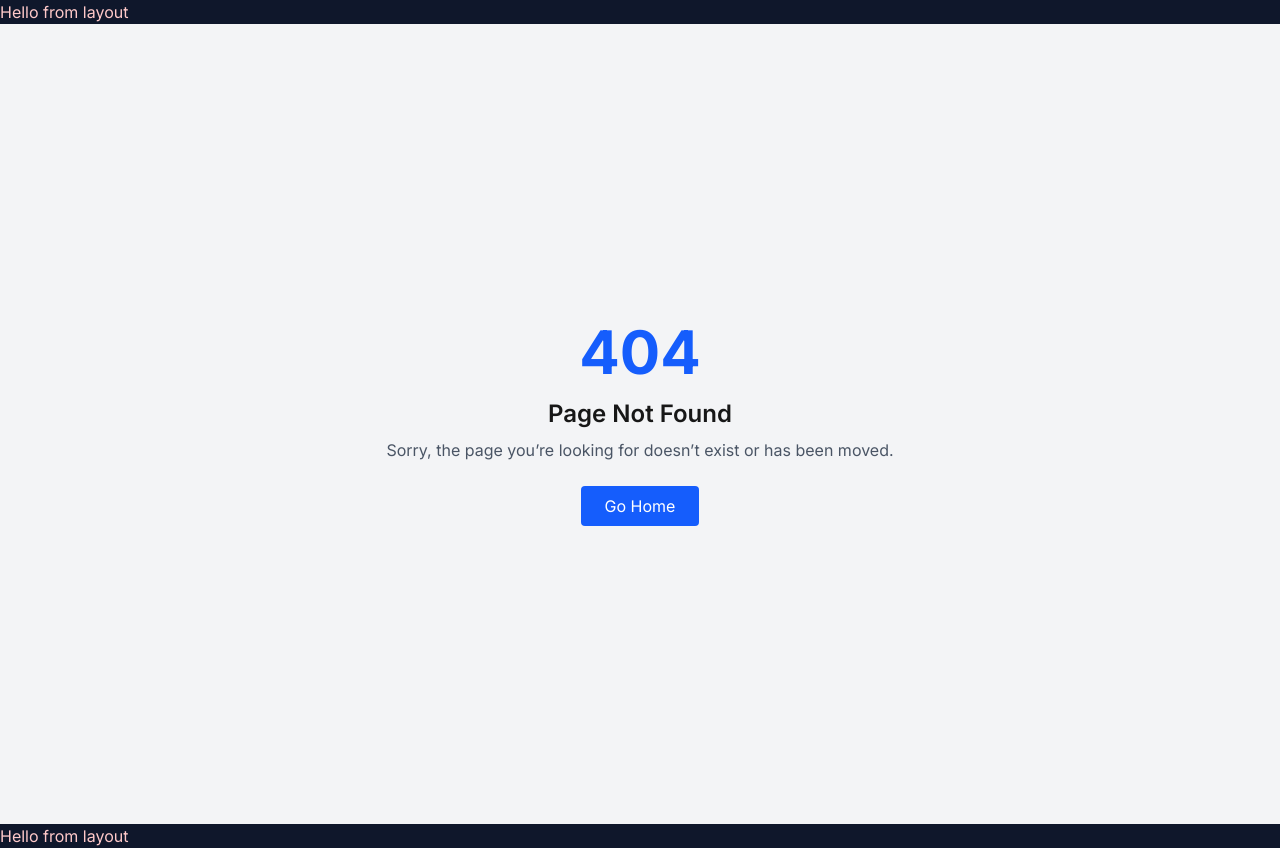
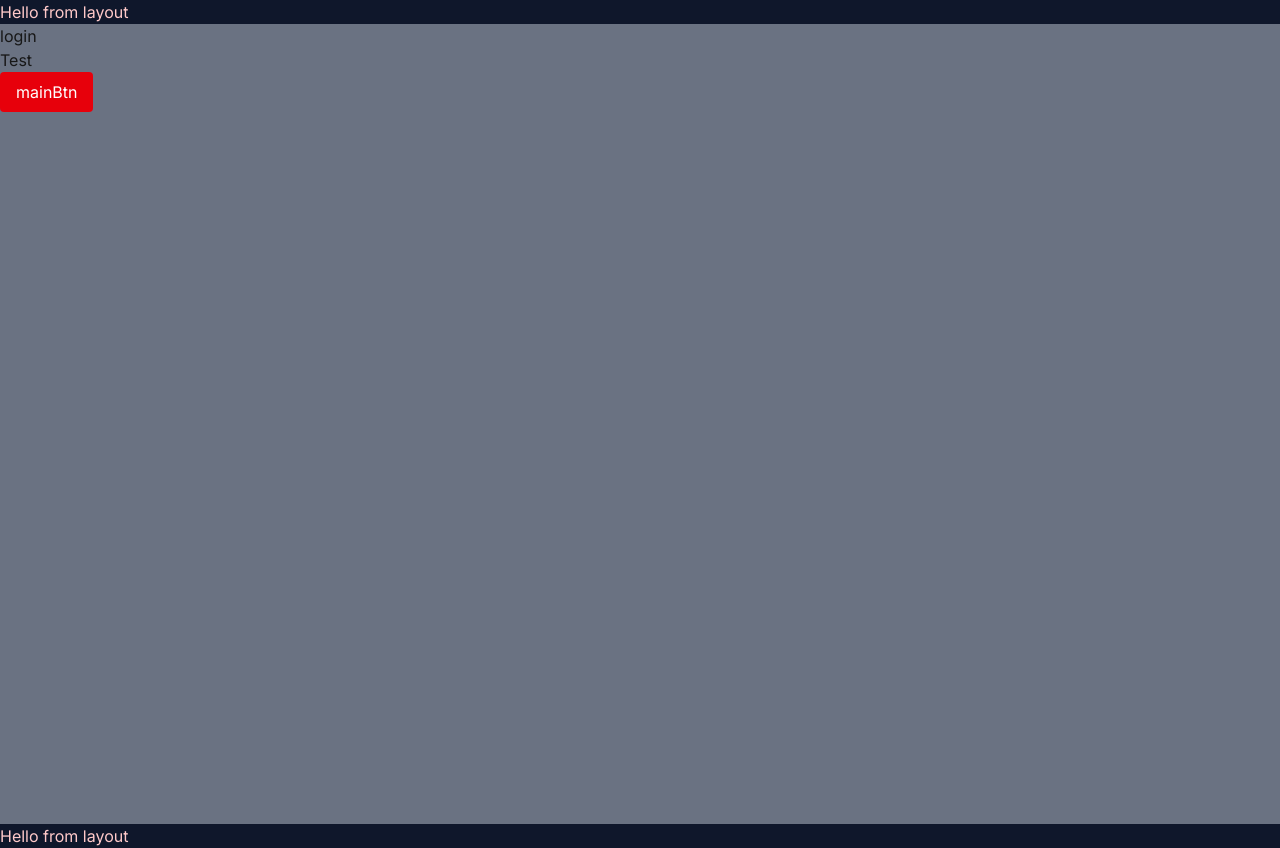
Before and after one commit to amallhalim/nextJsStore, a Next.js app: page /login in a window 1280 px wide. Before the commit this address had no page. Built offline with nearby package versions, Linux system fonts and the light colour scheme.

Commit message:
Add login, signUp, and mainBtn components; initialize basic structure for authentication pages

```diff
--- /dev/null
+++ b/src/app/(pages)/(auth)/login/page.jsx
@@ -0,0 +1,12 @@
+import React from 'react'
+import Test from '../../../components/general/Test'
+import PrimaryBtn from '../../../components/general/button/PrimaryBtn'
+
+export default function login() {
+  return (
+    <div>login
+      <Test/>
+      <PrimaryBtn/>
+    </div>
+  )
+}
--- /dev/null
+++ b/src/app/(pages)/(auth)/signUp/page.jsx
@@ -0,0 +1,7 @@
+import React from 'react'
+
+export default function page() {
+  return (
+    <div>page</div>
+  )
+}
--- /dev/null
+++ b/src/app/components/general/Test.jsx
@@ -0,0 +1,7 @@
+import React from 'react'
+
+export default function Test() {
+  return (
+    <div>Test</div>
+  )
+}
--- /dev/null
+++ b/src/app/components/general/button/PrimaryBtn.jsx
@@ -0,0 +1,9 @@
+import React from 'react'
+
+export default function PrimaryBtn() {
+  return (
+    <div>  <button className='bg-red-600 text-white px-4 py-2 rounded hover:bg-red-700 transition'
+
+    >mainBtn</button></div>
+  )
+}
```
Also changed, not shown: src/app/components/AvatarUploadPage.jsx (renamed from src/app/componants/AvatarUploadPage.jsx).
